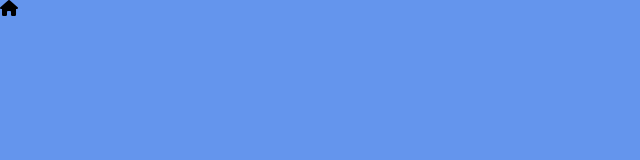
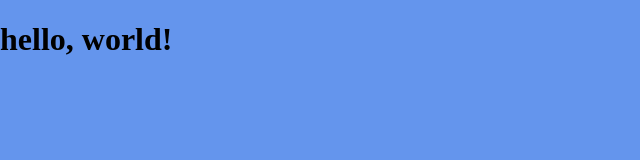
Before and after one commit to crazydude172001/template-test, a plain HTML site: page index.html in a window 1280 px wide. Shown: the whole page, without its empty margins (0-640 px from the left). Drawn offline with Linux system fonts and the light colour scheme.

Commit message:
hello world

```diff
--- a/index.html
+++ b/index.html
@@ -9,7 +9,7 @@
     <link rel="stylesheet" href="style.css">
 </head>
 <body>
-    <i class="fa-solid fa-house"></i>
+   <h1>hello, world!</h1>
     <!--  -->
 </body>
 <script src="script.js"></script>
```
